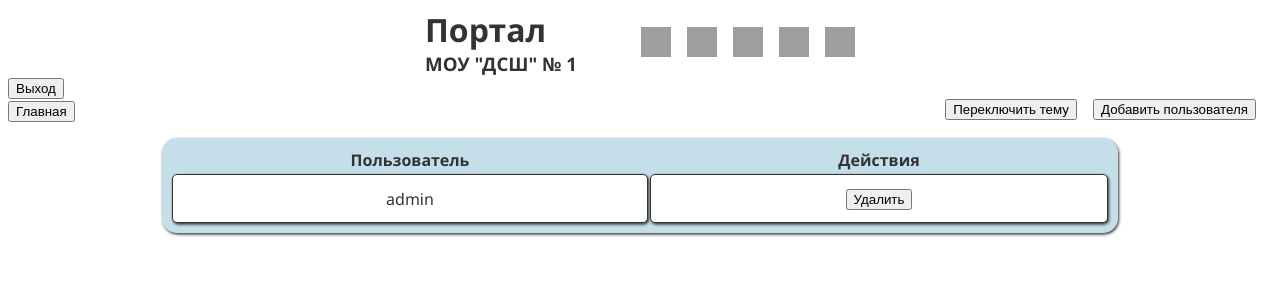
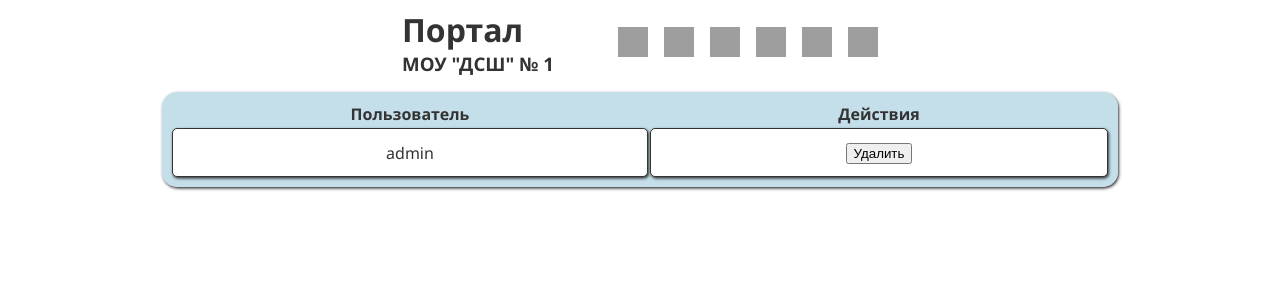
Before and after one commit to Riv33R/info, a Flask app: page /users in a window 1280 px wide. Shown: the top 300 px of the page. Run offline with Flask 3, Linux system fonts and the light colour scheme; a user stored in the database is signed in; grey boxes are pictures that could not be loaded.

Commit message:
Update users.html

```diff
--- a/templates/users.html
+++ b/templates/users.html
@@ -1,5 +1,5 @@
 <!DOCTYPE html>
-<html lang="en">
+<html lang="ru">
 
 <head>
   <meta charset="UTF-8">
@@ -32,20 +32,11 @@
       <div class="reg btn">
         <a class="but" href="{{ url_for('register') }}"></a>
       </div>
+      <div class="logout btn">
+        <a href="#" class="but" onclick="logout()"></a>
+      </div>
     </div>
   </header>
-  <div>
-    <form "margin: 0 1rem 0 0; float: right;" method="post" action="/logout">
-      <button type="submit" class="logout-button"> Выход </button>
-    </form>
-    <form method="POST" action="/register">
-      <button style="margin: 0 1rem 0 0; float: right;" href="{{ url_for('register') }}">Добавить пользователя</button>
-    </form>
-    <button style="margin: 0 1rem 0 0; float: right;" id="theme-toggle">Переключить тему</button>
-    <form "margin: 0 1rem 0 0; float: right;" method="GET" action="/">
-      <button type="submit" class="button" href="{{ url_for('index') }}"> Главная </button>
-    </form>
-  </div>
   <div class="tabl">
     <table>
       <thead>
```
